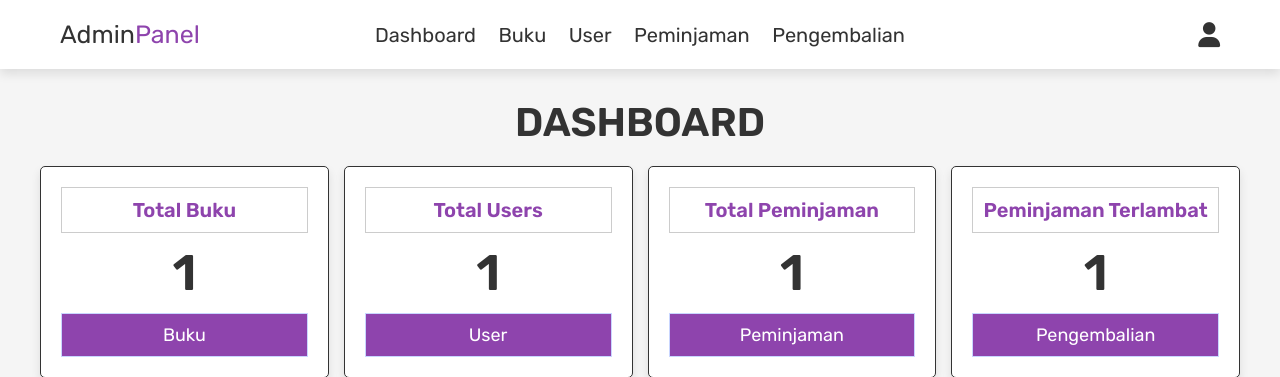
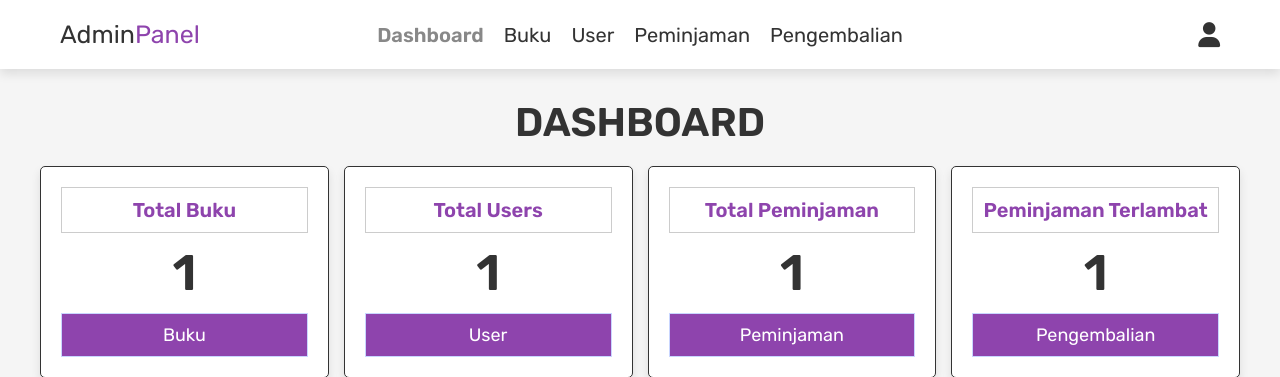
Before and after one commit to tars011/Perpustakaan-FinalProject, a PHP site: page /admin_index.php in a window 1280 px wide. Shown: the top 377 px of the page. Run offline with PHP 8.4, Linux system fonts and the light colour scheme; the visitor is signed in with stand-in values (Sample User, id 1); tables that the repository leaves empty or names only in its code hold one stand-in row (values such as "Sample post").

Commit message:
update: modify admin navbar too

```diff
--- a/admin_header.php
+++ b/admin_header.php
@@ -44,11 +44,23 @@ if(isset($_COOKIE['message'])){
       <a href="admin_index.php" class="logo">Admin<span>Panel</span></a>
 
       <nav class="navbar">
-         <a href="admin_index.php">Dashboard</a>
-         <a href="admin_buku.php">Buku</a>
-         <a href="admin_user.php">User</a>
-         <a href="admin_peminjaman.php">Peminjaman</a>
-         <a href="admin_pengembalian.php">Pengembalian</a>
+        <?php
+        $current_page = basename($_SERVER['PHP_SELF']);
+        $nav_links = [
+            'admin_index.php' => 'Dashboard',
+            'admin_buku.php' => 'Buku',
+            'admin_user.php' => 'User',
+            'admin_peminjaman.php' => 'Peminjaman',
+            'admin_pengembalian.php' => 'Pengembalian'
+        ];
+        foreach ($nav_links as $url => $title) {
+            if ($current_page == $url) {
+                echo '<span class="nav-link active">' . $title . '</span>';
+            } else {
+                echo '<a href="' . $url . '">' . $title . '</a>';
+            }
+        }
+        ?>
       </nav>
 
       <div class="icons">
--- a/css/style_admin.css
+++ b/css/style_admin.css
@@ -167,7 +167,7 @@ section{
 .header .flex{
    display: flex;
    align-items: center;
-   padding:2rem;
+   padding:0 2rem;
    justify-content: space-between;
    position: relative;
    max-width: 1200px;
@@ -178,6 +178,7 @@ section{
    width: 14rem;
    font-size: 2.5rem;
    color:var(--black);
+   padding: 2rem 0;
 }
 
 .header .flex .logo span{
@@ -185,19 +186,39 @@ section{
 }
 
 .header .flex .navbar a{
-   margin:0 1rem;
+   padding:1rem 1rem;
    font-size: 2rem;
    color:var(--black);
+   border-radius: .5rem;
+   transition: bacground-color 0.1s ease;
 }
 
 .header .flex .navbar a:hover{
    color:var(--purple);
-   text-decoration: underline;
+   /* text-decoration: underline; */
+   background-color: rgba(142, 68, 173, 0.2);
+}
+
+.nav-link {
+   padding:1rem 1rem;
+   font-size: 2rem;
+   color: #000;
+   cursor: default;
+   text-decoration: none;
+   font-weight: bold;
+}
+
+.nav-link.active {
+   color: #888;
+   cursor: default;
+   text-decoration: none;
+   font-weight: bold;
 }
 
 .header .flex .icons{
    width: 14rem;
    text-align: right;
+   padding: 2rem 0;
 }
 
 .header .flex .icons div{
@@ -205,6 +226,7 @@ section{
    font-size: 2.5rem;
    cursor: pointer;
    color:var(--black);
+   transition: color 0.1s ease;
 }
 
 .header .flex .icons div:hover{
```
